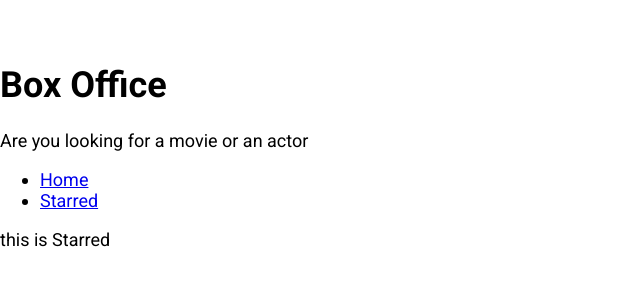
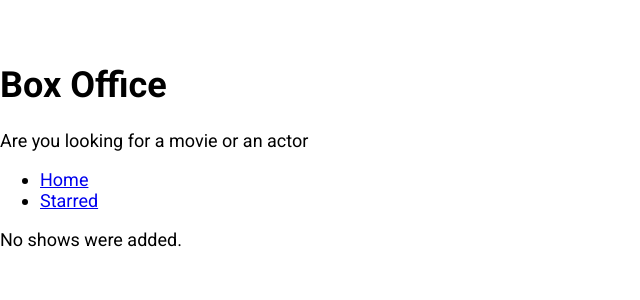
Before and after one commit to ameyyyzing/box-office, a React (Create React App) app: page /starred in a window 1280 px wide. Shown: the top 300 px of the page, without its empty margins (0-640 px from the left). Built offline with nearby package versions, Linux system fonts and the light colour scheme.

Commit message:
displayed starred shows

```diff
--- a/src/pages/Starred.js
+++ b/src/pages/Starred.js
@@ -1,10 +1,40 @@
-import React from 'react'
+import React, {useEffect, useState} from 'react';
 import MainPageLayout from '../components/MainPageLayout';
+import {useShows} from '../misc/custom-hooks';
+import {apiGet} from '../misc/config';
+import ShowGrid from '../components/show/ShowGrid';
+
 
 const Starred = () => {
+
+    const [starred] = useShows()
+    const [shows, setShows] = useState(null);
+    const [isLoading, setIsLoading] = useState(true);
+    const [error, setError] = useState(null);
+
+    useEffect(() => {
+        if(starred && starred.length > 0){
+            const promises = starred.map(showId => apiGet(`/shows/${showId}`) );
+
+            Promise.all(promises)
+            .then(apiData => apiData.map(show => ({show}) ))
+            .then(results =>{
+                setShows(results);
+                setIsLoading(false);
+            }).catch(err =>{
+                setError(err.message);
+                setIsLoading(false);
+            });
+        }else{
+            setIsLoading(false);
+        }
+    }, [starred]);
     return (
         <MainPageLayout>
-            this is Starred
+            {isLoading && <div>Shows are still loading.</div>}
+            {error && <div>Error occured:{error}</div>}
+            {!isLoading && !shows && <div>No shows were added.</div>}
+            {!isLoading && !error && shows && <div><ShowGrid data={shows}/></div>}
         </MainPageLayout>
     )
 }
```
